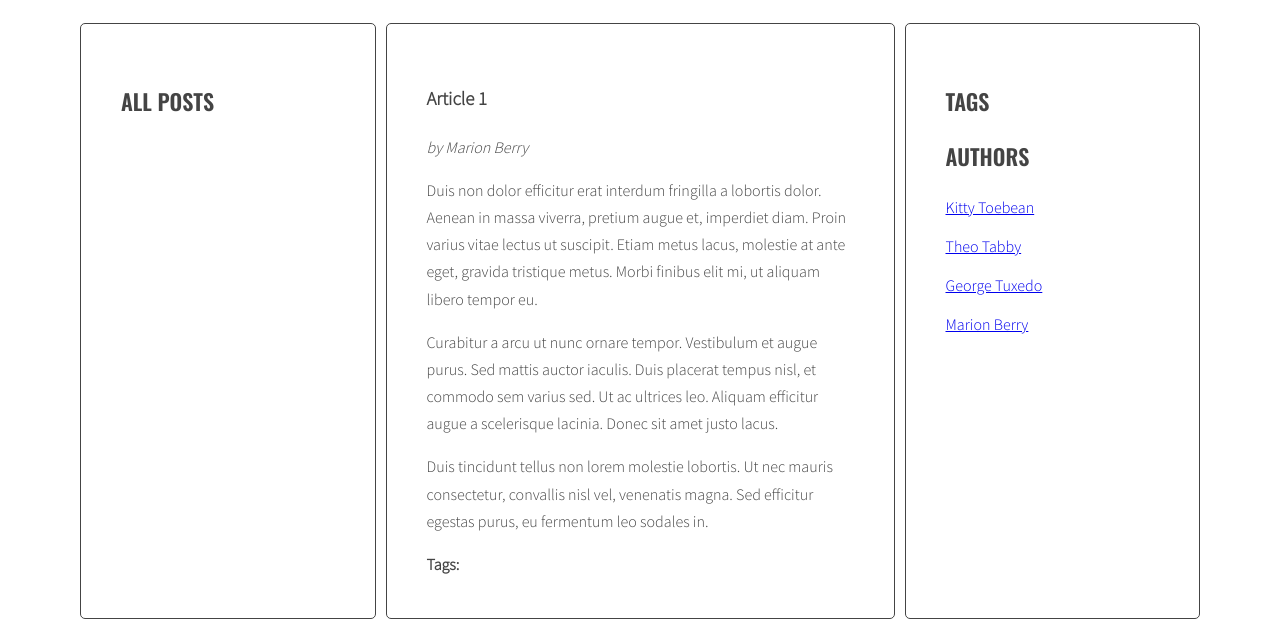
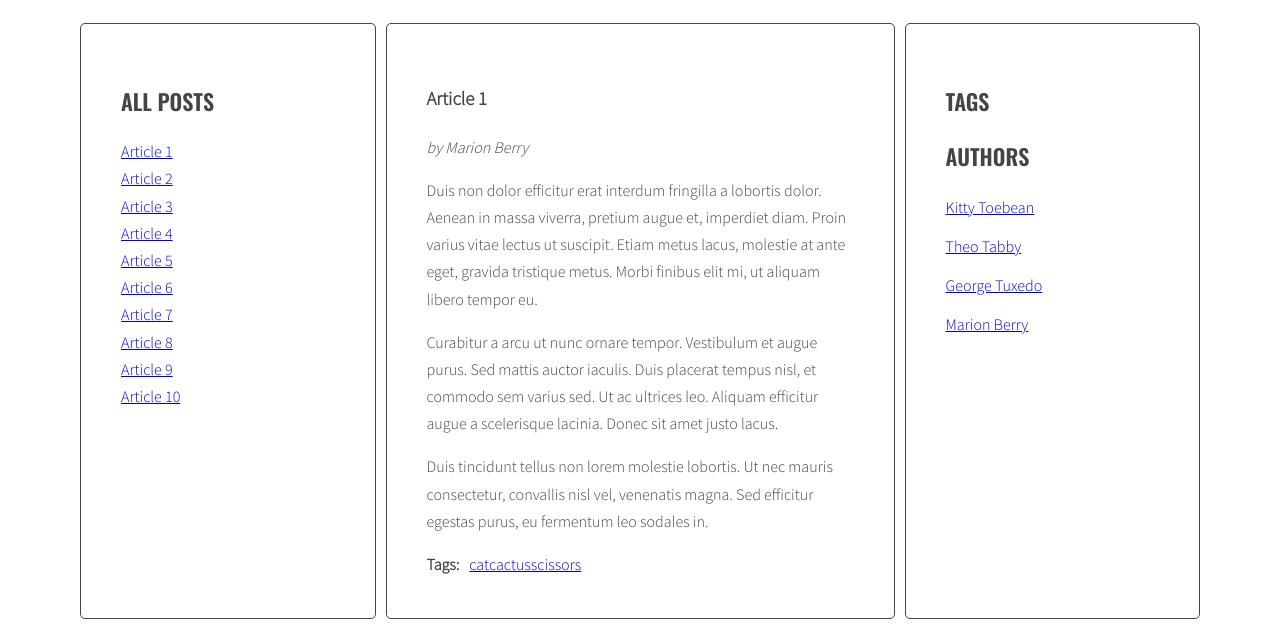
Before and after one commit to Kami-bit789/javascript-blog, a website: page index.html in a window 1280 px wide. Shown: the part 220-847 px from the top of the page. Drawn offline with nearby package versions, Linux system fonts and the light colour scheme.

Commit message:
errorCorrection

```diff
--- a/index.html
+++ b/index.html
@@ -145,7 +145,7 @@
                       </ul>
                     </div>
                   </article>
-                  <article class="post" id="article-9" data-tags="pig mouse elephant"
+                  <article class="post" id="article-9" data-tags="pig mouse elephant">
                     <h3 class="post-title">Article 9</h3>
                     <p class="post-author">by Marion Berry</p>
                     <div class="post-content">
--- a/js/script.js
+++ b/js/script.js
@@ -38,7 +38,8 @@ const titleClickHandler = function (event) {
   const optArticleSelector = '.post',
     optTitleSelector = '.post-title',
     optTitleListSelector = '.titles',
-    optArticleTagsSelector = '.post-tags .list';
+    optArticleTagsSelector = '.post-tags .list',
+    optTagsListSelector = '.post-tags .list';
 
   function generateTitleLinks() {
     console.log('Links have been generated');
@@ -75,7 +76,7 @@ const titleClickHandler = function (event) {
     }
   }
   generateTitleLinks();
-}
+
 
 function generateTags(){
   /* find all articles */
@@ -94,7 +95,7 @@ function generateTags(){
     /* START LOOP: for each tag */
     for(let tag of articleTagsArray){
       /* generate HTML of the link */
-      const linkHTML = '<li><a href="#' + articleTags + '"><span>' + data-tags + '</span></a></li>';
+      const linkHTML = '<li><a href="#' + articleTags + '"><span>' + tag + '</span></a></li>';
       /* add generated code to HTML variable */
       html = html + linkHTML;
     }
```
